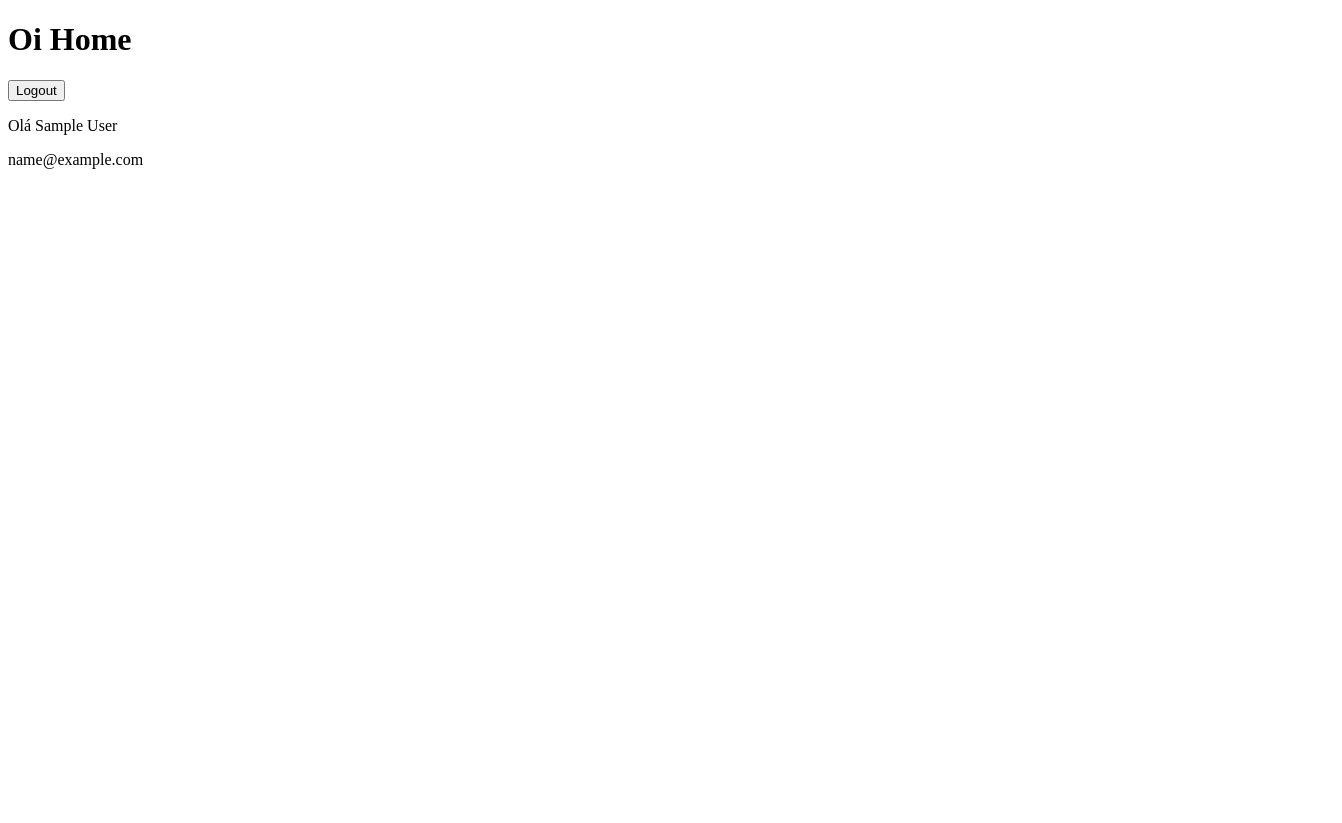
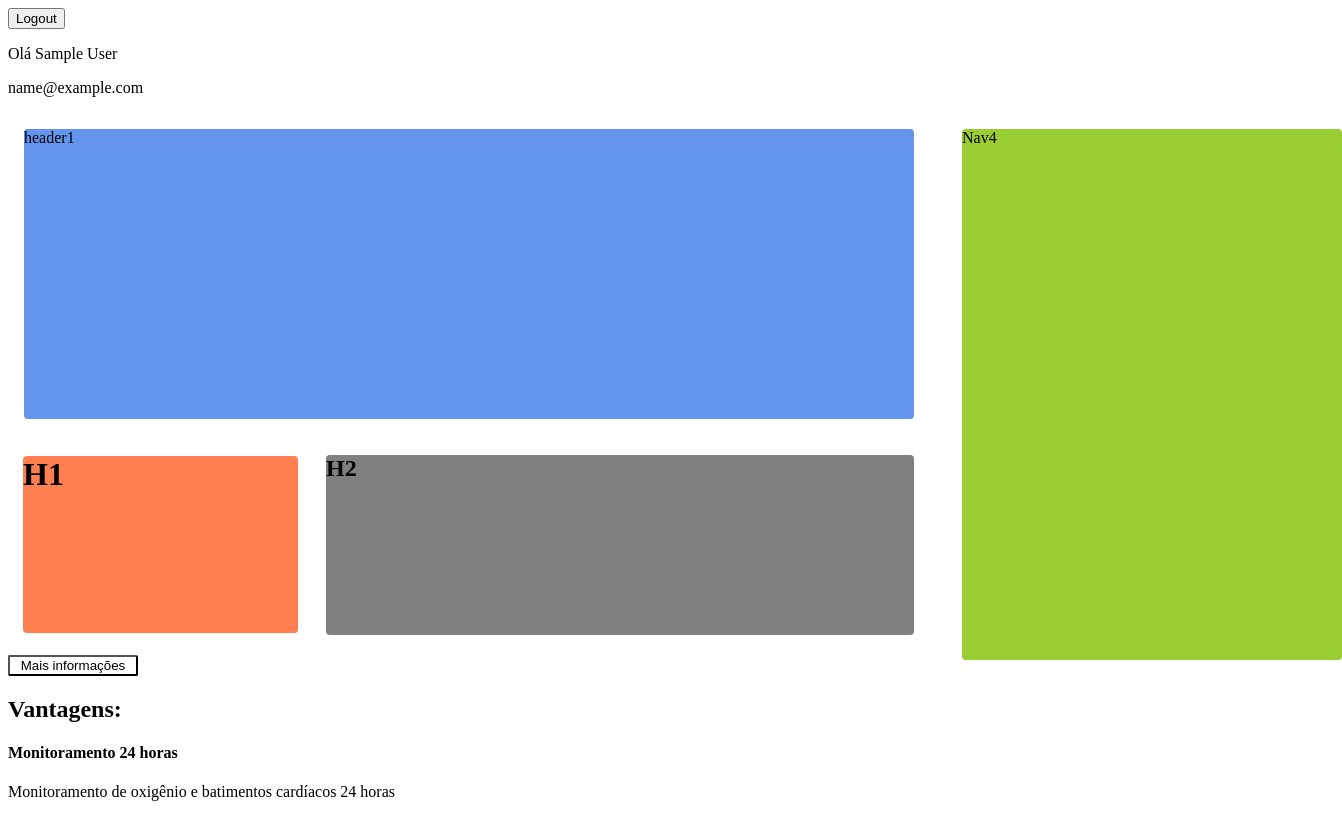
Before and after one commit to PedrodosSantos37/js-front-gs, a React (Vite) app: page / in a window 1280 px wide. Shown: the whole page, 1342 px wide, since content can reach past the window. Before the commit the page ends 800 px from the top, so only its background shows below. Built offline with nearby package versions, Linux system fonts and the light colour scheme; sample sign-in values are in the browser's storage.

Commit message:
Fazendo a estruturação da página com GRID.

```diff
--- a/src/routes/Home/Home.jsx
+++ b/src/routes/Home/Home.jsx
@@ -7,12 +7,25 @@ export default function Home() {
 
     if(sessionStorage.getItem("token-user")){
     return (
-      <div>
-        <h1> Oi Home</h1>
-        <Cabecalho/>
+      <>
+      <Cabecalho/>
+      <div className="container">
+        <header>header1</header>
+        <nav>Nav4</nav>
+        <h1>H1</h1>
+        <h2>H2</h2>
+        <button>Mais informações</button>
       </div>
+      <h2>Vantagens:</h2>
+      <h4>Monitoramento 24 horas</h4>
+      <p>Monitoramento de oxigênio e batimentos cardíacos 24 horas</p>
+      <h4></h4>
+      <p></p>
+      <h4></h4>
+      <p></p>
+
+      </>
     )}else{
       window.location = "/login";
-
     }
   }
--- a/src/style/Home.scss
+++ b/src/style/Home.scss
@@ -1 +1,46 @@
 // @import "./variaveis.scss";
+
+.container{
+    display: grid;
+    grid-template-columns: 0.5fr 1fr 1fr;
+    column-gap: 1rem;
+
+
+    header{
+        margin: 1em;
+        background-color: cornflowerblue;
+        grid-column: 1 / 3;
+        width: 890px;
+        height: 290px;
+        border-radius: 4px;
+    }
+
+    nav{
+        margin: 1em;
+        background-color: yellowgreen;
+        grid-row: 1 / 4;
+        grid-column: 3 / 4;
+        width: 380px;
+        border-radius: 4px;
+    }
+
+    h1{
+        background-color: coral;
+        width: 275px;
+        margin-left: 15px;
+        border-radius: 4px;
+    }
+
+    h2{
+        background-color: gray;
+        width: 588px;
+        height: 180px;
+        border-radius: 4px;
+    }
+
+    button{
+        background-color: #fff;
+        width: 130px;
+        border-radius: 2px;
+    }
+}
```
